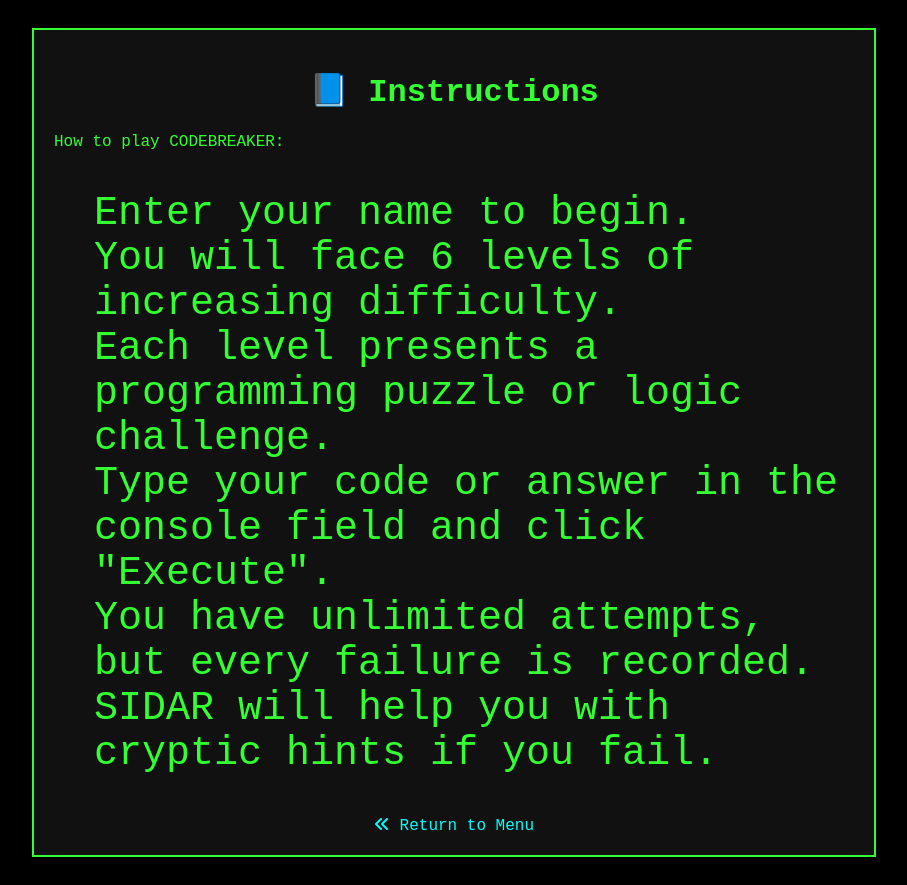
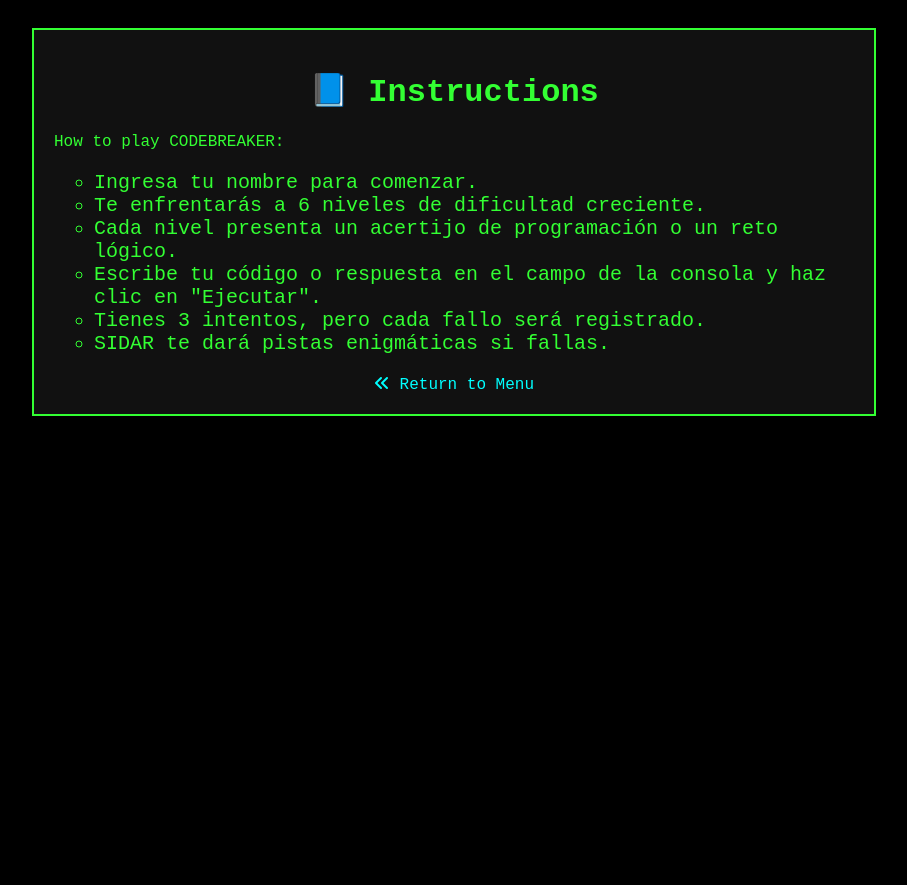
Before and after one commit to elmer2210/HackerMaster, a Flask app: page /instructions in a window 1280 px wide. Shown: the whole page, without its empty margins (186-1093 px from the left). After the commit the page ends 416 px from the top, so only its background shows below. Run offline with Flask 3, Linux system fonts and the light colour scheme; some libraries are stand-ins or nearby versions.

Commit message:
Ultimos arreglos

```diff
--- a/templates/instructions.html
+++ b/templates/instructions.html
@@ -11,13 +11,13 @@
     <h1>📘 Instructions</h1>
     <p class="sistema">How to play CODEBREAKER:</p>
 
-    <ul>
-      <li>Enter your name to begin.</li>
-      <li>You will face 6 levels of increasing difficulty.</li>
-      <li>Each level presents a programming puzzle or logic challenge.</li>
-      <li>Type your code or answer in the console field and click "Execute".</li>
-      <li>You have unlimited attempts, but every failure is recorded.</li>
-      <li>SIDAR will help you with cryptic hints if you fail.</li>
+    <ul style="list-style: circle; font-size: 20px;">
+      <li>Ingresa tu nombre para comenzar.</li>
+      <li>Te enfrentarás a 6 niveles de dificultad creciente.</li>
+      <li>Cada nivel presenta un acertijo de programación o un reto lógico.</li>
+      <li>Escribe tu código o respuesta en el campo de la consola y haz clic en "Ejecutar".</li>
+      <li>Tienes 3 intentos, pero cada fallo será registrado.</li>
+      <li>SIDAR te dará pistas enigmáticas si fallas.</li>
     </ul>
 
     <a href="/"><i class="fa-solid fa-angles-left"></i>  Return to Menu</a>
--- a/templates/play.html
+++ b/templates/play.html
@@ -17,7 +17,7 @@
       <label for="playerName"><i class="fa-solid fa-user-secret"></i> Ingresar nombre de agente:</label><br>
       <input type="text" id="playerName" placeholder="Agente X"><br><br>
       <button id="startBtn">Iniciar misión</button>
-      <button onclick="window.location.href='/'">Regresar al menu</button>
+      <button onclick="window.location.href='/'"> <i class="fa-solid fa-angles-left"></i>Regresar al menu</button>
     </div>
 
     <!-- Consola del juego -->
@@ -37,7 +37,7 @@
       <textarea id="respuesta" rows="5" cols="80" placeholder="Ej: print('Hola Mundo')"></textarea><br>
 
       <button id="sendBtn">Ejecutar</button>
-      <button id="reloadBtn">🔁 Reiniciar Juego</button>
+      <button id="reloadBtn"><i class="fa-solid fa-angles-left"></i>Reiniciar Juego</button>
       <pre id="salida"></pre>
     </div>
   </div>
```
Also changed, not shown: README.md.
